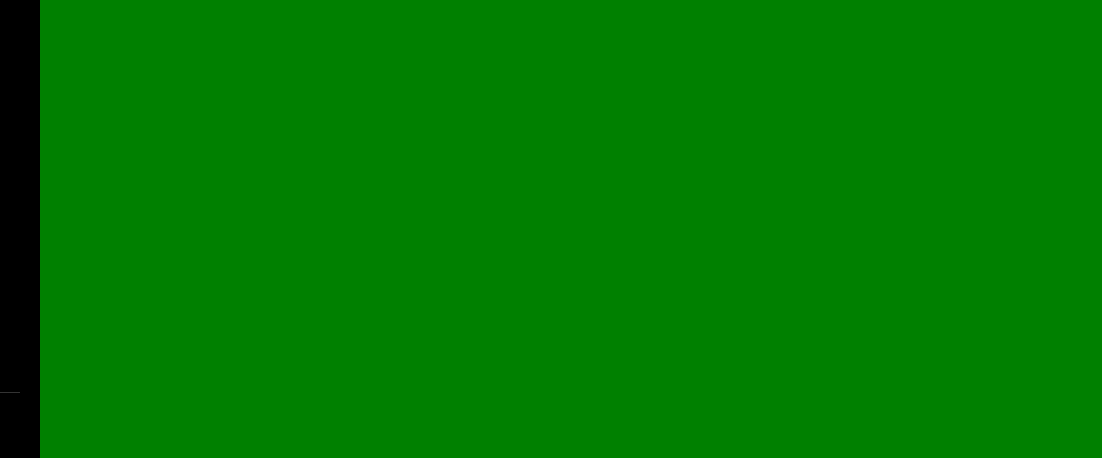
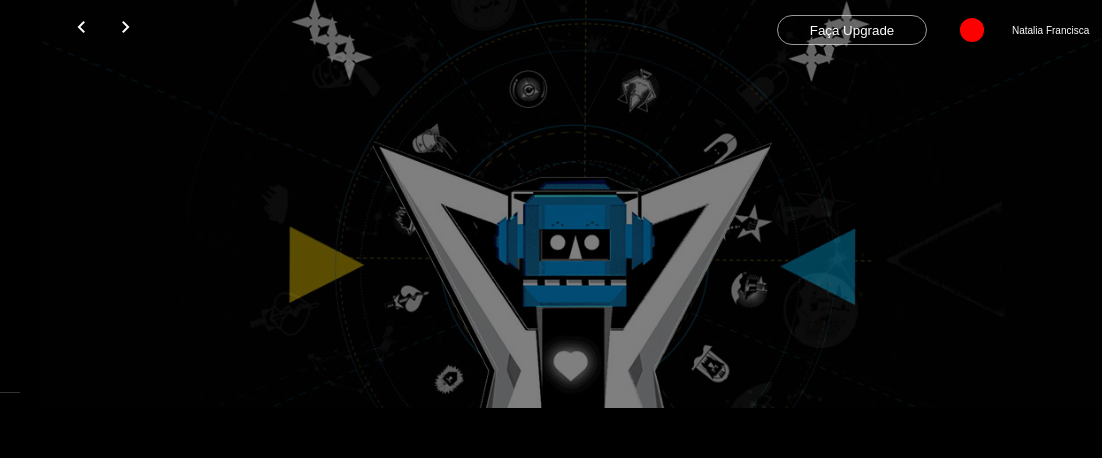
Before and after one commit to NataliaFrancisca/Spotify-Clone, a website: page index.html in a window 1280 px wide. Shown: the top 458 px of the page, 178-1280 px from the left. Drawn offline with Linux system fonts and the light colour scheme.

Commit message:
catalog: contruindo o header da página da playlist

```diff
--- a/index.html
+++ b/index.html
@@ -116,9 +116,68 @@
         </section>
 
 
-        <section class="catalog"></section>
+        <!-- CATALOGO -->
+        <section class="catalog">
+
+            <header class="navbar">
+                <nav class="navbar-catalog">
+                    <ul class="navbar-catalog-buttons-navegation">
+                        <li class="navbar-catalog-buttons-navegation-item">
+                            <button class="navbar-catalog-buttons-navegation-button">
+                                <span class="material-icons">chevron_left</span>
+                            </button>
+                        </li>
+
+                        <li class="navbar-catalog-buttons-navegation-item">
+                            <button class="navbar-catalog-buttons-navegation-button">
+                                <span class="material-icons">navigate_next</span>
+                            </button>
+                        </li>
+                    </ul>
+
+                    <ul class="navbar-catalog-more">
+                        <li class="navbar-catalog-more-item">
+                            <button class="navbar-catalog-more-button">Faça Upgrade</button>
+                        </li>
+                        <li class="navbar-catalog-more-item user-options">
+                            <div class="navbar-catalog-more-image-circle"></div>
+                            <span>Natalia Francisca</span>
+                        </li>
+                    </ul>
+                </nav>
+            </header>
+
+
+
+
+
+
+
+
+
+
+
+
+                <!-- <article class="container-last-playlists">
+                    <div class="container-last-playlists-first-line">
+                        <div class="item"></div>
+                        <div class="item"></div>
+                        <div class="item"></div>
+                    </div>
+
+                    <div class="container-last-playlists-second-line">
+                        <div class="item"></div>
+                        <div class="item"></div>
+                        <div class="item"></div>
+                    </div>
+                </article> -->
+
+        </section>
+
+
+
+        <!-- PLAYER -->
         <section class="player">
-
             <div class="player-music-info">
                 <img src="images/fogo-baianasystem-album.jpg" alt="">
 
@@ -208,7 +267,6 @@
                 </ul>
             </div>
         </section>
-
     </main>
 
 <script src="script.js"></script>
--- /dev/null
+++ b/scss/components/_playlists-card.scss
@@ -0,0 +1,78 @@
+.navbar{
+    width: 100%;
+    height: 60%;
+    @include flexPosition;
+    background-image: url(../../images/capa-2.jpg);
+    background-repeat: no-repeat;
+    background-size: cover;
+    background-position: top;
+    align-self: flex-start;
+    position: relative;
+
+    &-catalog{
+        @include flexPosition;
+        width: 100%;
+        height: 100%;
+        padding-top: 1rem;
+        background-color: rgba(0,0,0,.5);
+        position: absolute;
+
+        &-buttons-navegation{
+            width: 500%;
+            display: flex;
+            height: 100%;
+            list-style: none;
+            padding-left: 2rem;
+
+            &-item{
+                padding: 1rem;
+            }
+
+            &-button{
+                background-color: transparent;
+                border: none;
+                color: color(white-dark);
+            }
+        }
+
+        &-more{
+            width: 50%;
+            height: 100%;
+            display: flex;
+            padding-right: 1rem;
+            justify-content: flex-end;
+
+            &-item{
+                width: 160px;
+                padding: 1rem 0 1rem 0;
+                list-style: none;
+                color: white;
+                height: 30px;
+                @include flexPosition;
+            }
+
+            &-button{
+                width: 150px;
+                height: 30px;
+                background-color: transparent;
+                -moz-border-radius: 20px;
+                border-radius: 20px;
+                border: solid color(white-light) .1rem;
+                color: white;
+            }
+
+            &-image-circle{
+                clip-path: circle(20%);
+                background-color: red;
+                height: 100%;
+                width: 50%;
+            }
+
+
+        }
+    }
+}
+
+.user-options{
+    justify-content: flex-start;
+}
--- a/scss/layout/_catalog.scss
+++ b/scss/layout/_catalog.scss
@@ -2,5 +2,6 @@
     height: 100%;
     width: 100%;
     grid-area: catalog;
-    background-color:green;
+    background-color:black;
+    @include flexPosition;
 }
--- a/scss/main.scss
+++ b/scss/main.scss
@@ -11,3 +11,5 @@
 @import "components/info-music";
 @import "components/player-control";
 @import "components/control-page";
+@import "components/card";
+@import "components/playlists-card";
```
Also changed, not shown: css/main.css, images/capa-2.jpg (added), images/capa.png (added), scss/components/_card.scss (added).
